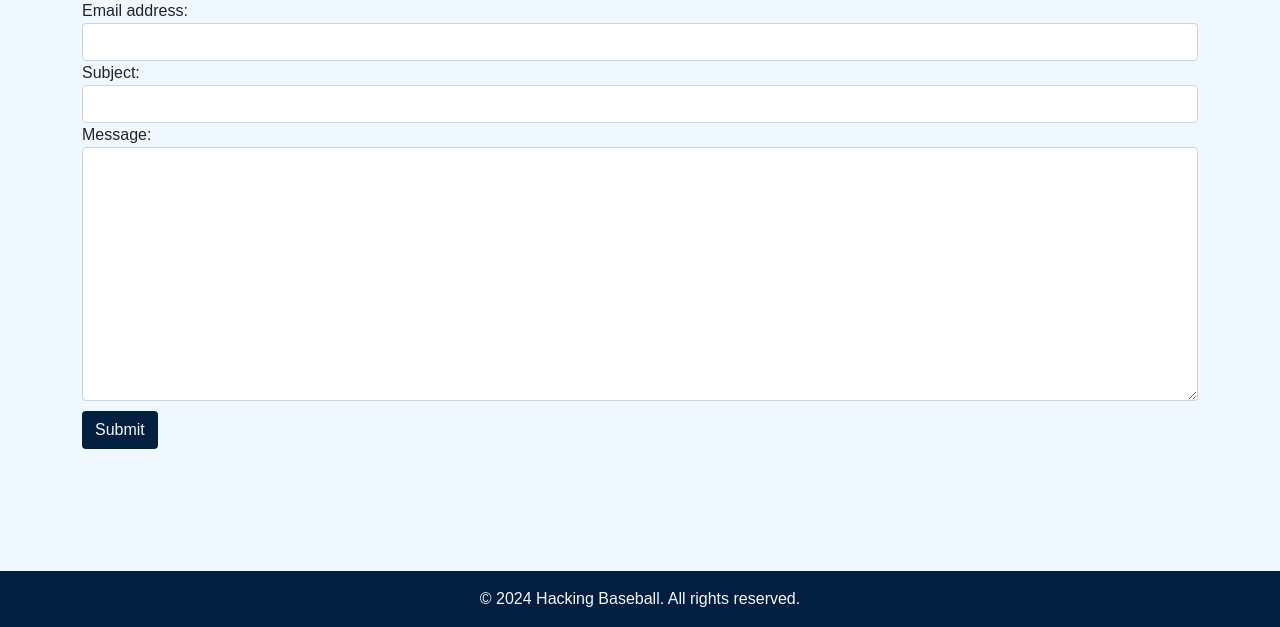
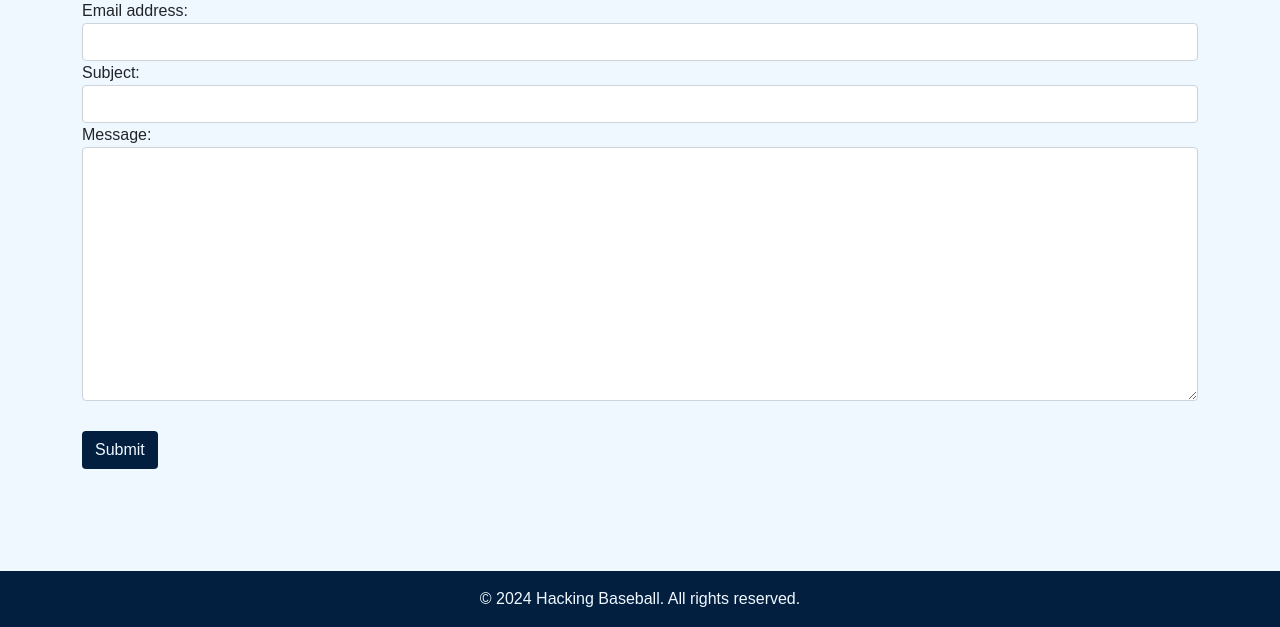
Before and after one commit to JackHalley/HackingBaseball, a Flask app: page /contact in a window 1280 px wide. Shown: the part 173-800 px from the top of the page. Run offline with Flask 3, Linux system fonts and the light colour scheme.

Commit message:
add margin to contact form

```diff
--- a/templates/contact.html
+++ b/templates/contact.html
@@ -137,7 +137,7 @@
                             required
                     ></textarea>
                 </div>
-                <button type="submit" class="btn btn-block" style="background-color: #021f40; color: #f0f8ff; margin-top: 10px;">
+                <button type="submit" class="btn btn-block" style="background-color: #021f40; color: #f0f8ff; margin-top: 30px; margin-bottom: 50px;">
                     Submit
                 </button>
             </form>
```
